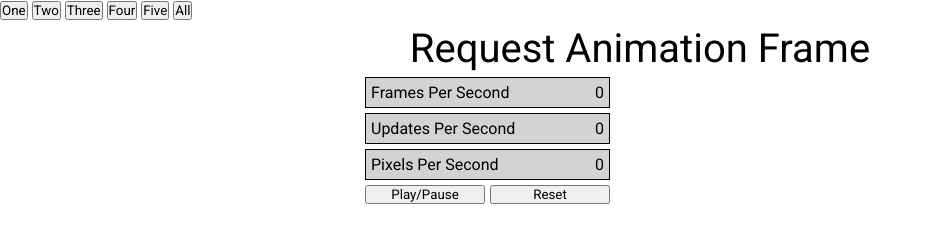
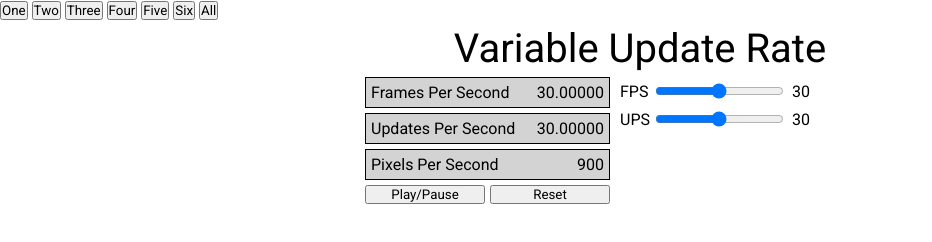
Before and after one commit to terrarum/gameloop-demo, a website built with Parcel: page index.html in a window 1280 px wide. Both pictures are taken after a click on the button "Five". Shown: the whole page, without its empty margins (0-932 px from the left). Built offline with nearby package versions, Linux system fonts and the light colour scheme; what simple-gameloop would draw is missing.

Commit message:
fixed and variable ups

```diff
--- a/index.html
+++ b/index.html
@@ -13,6 +13,7 @@
     <button id="three">Three</button>
     <button id="four">Four</button>
     <button id="five">Five</button>
+    <button id="six">Six</button>
     <button id="all">All</button>
 </div>
 
@@ -58,16 +59,12 @@
                 <div>Target Pixels/Second</div>
                 <div class="pps">0</div>
             </div>
-            <div class="buttons">
-                <button class="play">Play/Pause</button>
-                <button class="reset">Reset</button>
-            </div>
         </div>
         <div class="canvasContainer"></div>
         <div class="controls">
             <div class="controlGroup js-speed">
-                <label for="simpstep-speed">Speed</label>
-                <input id="simpstep-speed" type="range" min="0" max="1000" value="100" step="10">
+                <label for="simpstep-speed">MS</label>
+                <input id="simpstep-speed" type="range" min="1" max="1000" value="100" step="10">
                 <div class="value"></div>
             </div>
         </div>
@@ -75,8 +72,36 @@
 </div>
 
 <div class="slide four">
-    <div class="title">Euler Integration</div>
-    <div id="euler1" class="demoGroup">
+    <div class="title">Fixed Update Rate</div>
+    <div id="fixedupdaterate" class="demoGroup">
+        <div class="stats">
+            <div class="stat fpsContainer">
+                <div>Frames Per Second</div>
+                <div class="fps">0</div>
+            </div>
+            <div class="stat upsContainer">
+                <div>Updates Per Second</div>
+                <div class="ups">0</div>
+            </div>
+            <div class="stat upsContainer">
+                <div>Pixels Per Second</div>
+                <div class="pps">0</div>
+            </div>
+        </div>
+        <div class="canvasContainer"></div>
+        <div class="controls">
+            <div class="controlGroup js-fps">
+                <label for="fixedupdaterate-fps">FPS</label>
+                <input id="fixedupdaterate-fps" type="range" min="1" max="60" value="30" step="1">
+                <div class="value"></div>
+            </div>
+        </div>
+    </div>
+</div>
+
+<div class="slide five">
+    <div class="title">Variable Update Rate</div>
+    <div id="variableupdaterate" class="demoGroup">
         <div class="stats">
             <div class="stat fpsContainer">
                 <div>Frames Per Second</div>
@@ -98,20 +123,20 @@
         <div class="canvasContainer"></div>
         <div class="controls">
             <div class="controlGroup js-fps">
-                <label for="euler1-fps">FPS</label>
-                <input id="euler1-fps" type="range" min="0" max="60" value="30" step="1">
+                <label for="variableupdaterate-fps">FPS</label>
+                <input id="variableupdaterate-fps" type="range" min="1" max="60" value="30" step="1">
                 <div class="value"></div>
             </div>
             <div class="controlGroup js-ups">
-                <label for="euler1-ups">UPS</label>
-                <input id="euler1-ups" type="range" min="0" max="60" value="30" step="1">
+                <label for="variableupdaterate-ups">UPS</label>
+                <input id="variableupdaterate-ups" type="range" min="1" max="60" value="30" step="1">
                 <div class="value"></div>
             </div>
         </div>
     </div>
 </div>
 
-<div class="slide five">
+<div class="slide six">
     <div class="title">Request Animation Frame</div>
     <div id="raf" class="demoGroup">
         <div class="stats">
--- a/src/euler1.ts
+++ b/src/fixedupdaterate.ts
@@ -1,25 +1,20 @@
 import { createSquare, easyCanvas, renderRect, updateRect } from './utils';
 import SPS from './sps';
 
-const baseId = '#euler1';
+const baseId = '#fixedupdaterate';
 
 const fpsSliderEl = document.querySelector(`${baseId} .js-fps input`);
 const fpsValueEl = document.querySelector(`${baseId} .js-fps .value`);
-const upsSliderEl = document.querySelector(`${baseId} .js-ups input`);
-const upsValueEl = document.querySelector(`${baseId} .js-ups .value`);
 const ppsEl = document.querySelector(`${baseId} .pps`);
-
-let duration = 100;
 
 let desiredFps = 30;
 let desiredUps = 30;
 
 function init() {
-    if (fpsSliderEl === null || fpsValueEl === null || upsSliderEl === null || upsValueEl === null) {
+    if (fpsSliderEl === null || fpsValueEl === null) {
         throw new Error("Element missing.")
     }
 
-    fpsSliderEl.innerHTML = duration.toString();
     fpsSliderEl.addEventListener('change', (event) => {
         if (event.target instanceof HTMLInputElement) {
             desiredFps = parseInt(event.target.value);
@@ -27,15 +22,6 @@ function init() {
         fpsValueEl.innerHTML = desiredFps.toString();
     })
     fpsValueEl.innerHTML = desiredFps.toString();
-
-    upsSliderEl.innerHTML = duration.toString();
-    upsSliderEl.addEventListener('change', (event) => {
-        if (event.target instanceof HTMLInputElement) {
-            desiredUps = parseInt(event.target.value);
-        }
-        upsValueEl.innerHTML = desiredUps.toString();
-    })
-    upsValueEl.innerHTML = desiredUps.toString();
 }
 
 export default function(): void {
@@ -48,24 +34,29 @@ export default function(): void {
 
     const square = createSquare();
 
-    const distance = 15;
+    const distance = 30;
 
-    function step() {
+    function update(dt: number) {
         ups.begin();
+        updateRect(square, distance * dt, element);
+        ups.end();
+        setTimeout(() => {
+            update(1);
+        }, 1000 / desiredUps);
+    }
+
+    function render() {
         fps.begin();
         context.clearRect(0, 0, element.width, element.height);
-
-        updateRect(square, distance, element);
         renderRect(square, context);
 
         if (ppsEl) {
-            ppsEl.innerHTML = (Math.round(distance * (1000 / duration))).toString();
+            ppsEl.innerHTML = (distance * desiredUps).toString();
         }
 
-        ups.end();
         fps.end();
-        setTimeout(step, duration);
+        setTimeout(render, 1000 / desiredFps);
     }
-
-    step();
+    update(1);
+    render();
 }
--- a/src/index.ts
+++ b/src/index.ts
@@ -4,7 +4,8 @@ import buttons from './slides';
 import intro from './intro';
 import simpleStepper from './simplestepper';
 import updateRender from './updaterender';
-import euler1 from './euler1';
+import fixedupdaterate from './fixedupdaterate';
+import variableupdaterate from './variableupdaterate';
 import raf from './raf';
 
 buttons();
@@ -12,5 +13,6 @@ buttons();
 intro();
 updateRender();
 simpleStepper();
-euler1();
+fixedupdaterate();
+variableupdaterate();
 raf();
--- a/src/styles.css
+++ b/src/styles.css
@@ -6,6 +6,15 @@
 
 html, body {
   height: 100%;
+}
+
+label {
+  padding-right: 5px;
+  min-width: 30px;
+}
+
+.value {
+  padding-left: 8px;
 }
 
 .hidden {
--- a/src/utils.ts
+++ b/src/utils.ts
@@ -28,7 +28,7 @@ export function createSquare(): Rect {
 
 export function easyCanvas(baseId: string): canvasObject {
     const canvasOptions: canvasOptions = {
-        width: 800,
+        width: 900,
         height: 200,
         classes: 'canvas js-canvas',
         containerSelector: `${baseId} > .canvasContainer`,
--- /dev/null
+++ b/src/variableupdaterate.ts
@@ -0,0 +1,72 @@
+import { createSquare, easyCanvas, renderRect, updateRect } from './utils';
+import SPS from './sps';
+
+const baseId = '#variableupdaterate';
+
+const fpsSliderEl = document.querySelector(`${baseId} .js-fps input`);
+const fpsValueEl = document.querySelector(`${baseId} .js-fps .value`);
+const upsSliderEl = document.querySelector(`${baseId} .js-ups input`);
+const upsValueEl = document.querySelector(`${baseId} .js-ups .value`);
+const ppsEl = document.querySelector(`${baseId} .pps`);
+
+let desiredFps = 30;
+let desiredUps = 30;
+
+function init() {
+    if (fpsSliderEl === null || fpsValueEl === null || upsSliderEl === null || upsValueEl === null) {
+        throw new Error("Element missing.")
+    }
+
+    fpsSliderEl.addEventListener('change', (event) => {
+        if (event.target instanceof HTMLInputElement) {
+            desiredFps = parseInt(event.target.value);
+        }
+        fpsValueEl.innerHTML = desiredFps.toString();
+    })
+    fpsValueEl.innerHTML = desiredFps.toString();
+
+    upsSliderEl.addEventListener('change', (event) => {
+        if (event.target instanceof HTMLInputElement) {
+            desiredUps = parseInt(event.target.value);
+        }
+        upsValueEl.innerHTML = desiredUps.toString();
+    })
+    upsValueEl.innerHTML = desiredUps.toString();
+}
+
+export default function(): void {
+    init();
+
+    const ups = new SPS(`${baseId} .ups`);
+    const fps = new SPS(`${baseId} .fps`);
+
+    const { element, context } = easyCanvas(baseId);
+
+    const square = createSquare();
+
+    const distance = 30;
+
+    function update(dt: number) {
+        ups.begin();
+        updateRect(square, distance * dt, element);
+        ups.end();
+        setTimeout(() => {
+            update(1);
+        }, 1000 / desiredUps);
+    }
+
+    function render() {
+        fps.begin();
+        context.clearRect(0, 0, element.width, element.height);
+        renderRect(square, context);
+
+        if (ppsEl) {
+            ppsEl.innerHTML = (distance * desiredUps).toString();
+        }
+
+        fps.end();
+        setTimeout(render, 1000 / desiredFps);
+    }
+    update(1);
+    render();
+}
```
